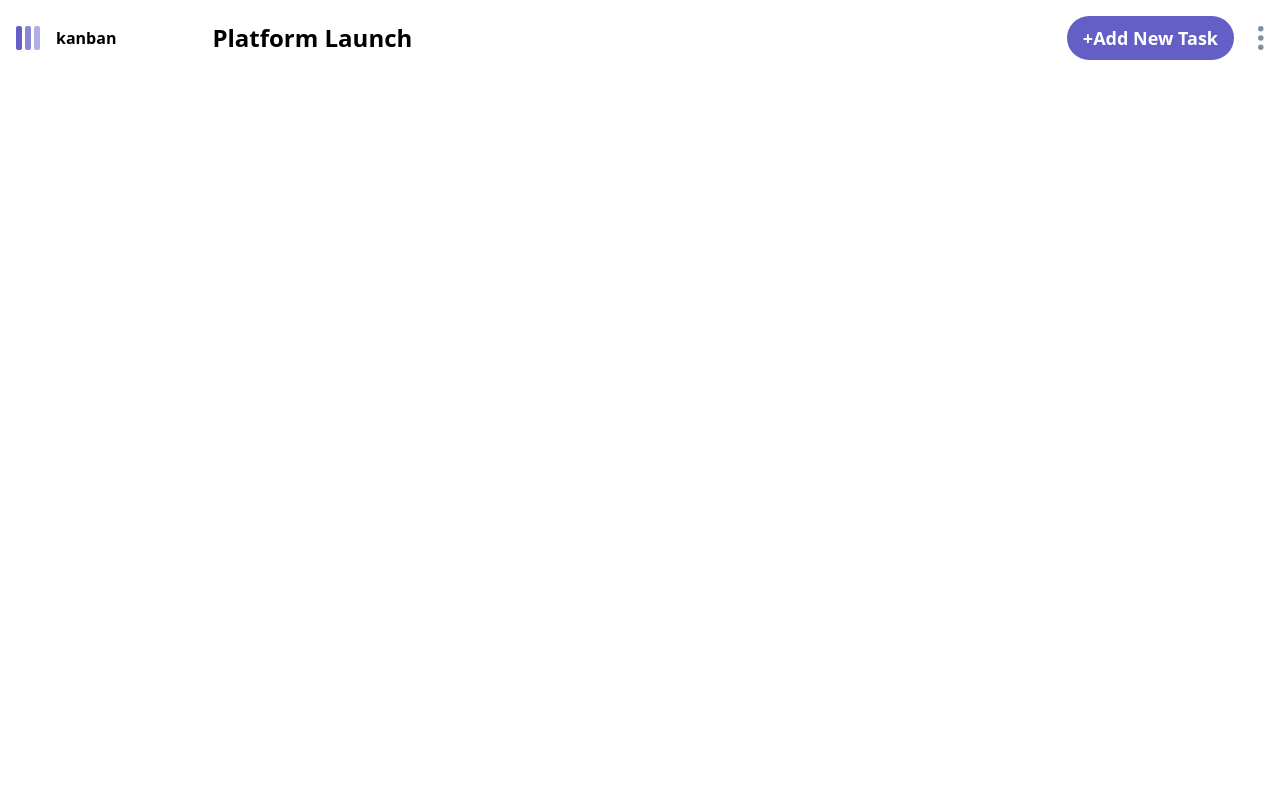
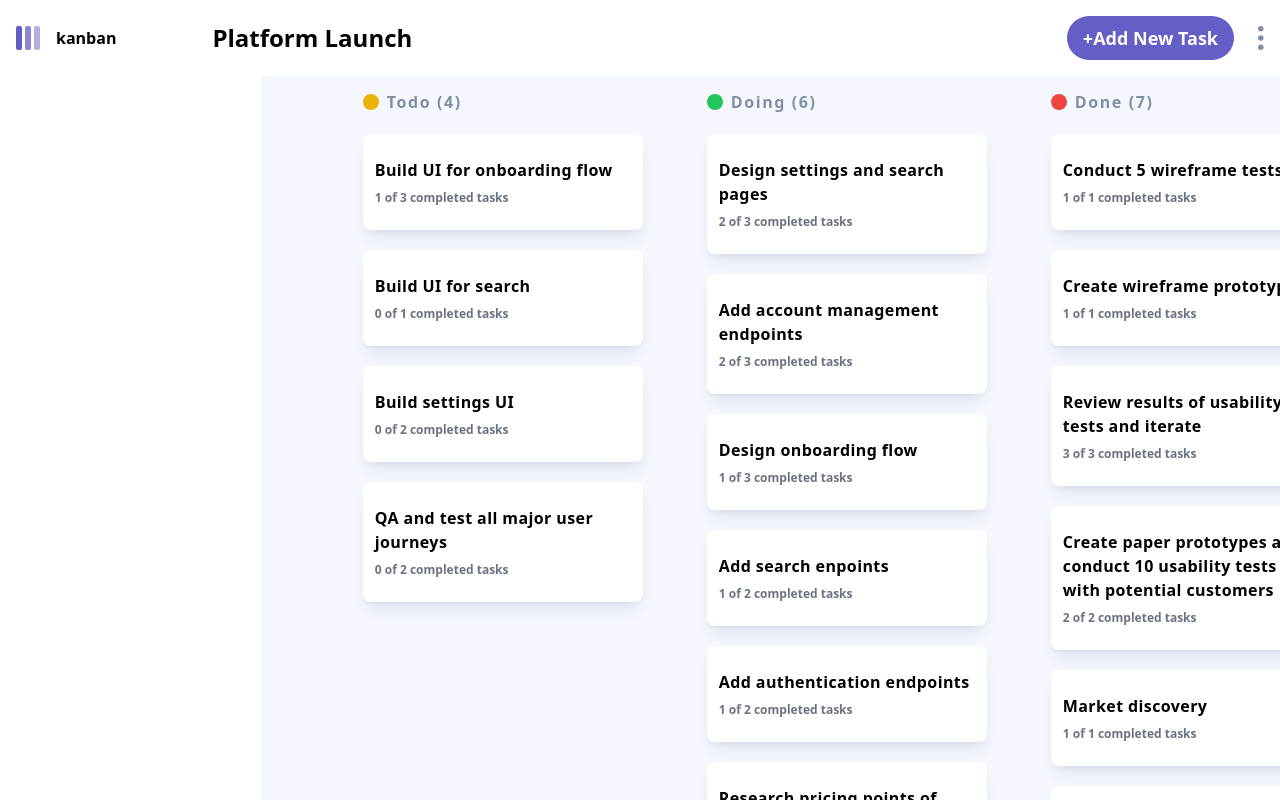
Before and after one commit to bekusha/Task-Manager, a React (Vite) app: page / in a window 1280 px wide. Built offline with nearby package versions, Linux system fonts and the light colour scheme.

Commit message:
render tasks in body

```diff
--- a/package.json
+++ b/package.json
@@ -12,6 +12,7 @@
   "dependencies": {
     "@headlessui/react": "^1.7.15",
     "@reduxjs/toolkit": "^1.9.5",
+    "lodash": "^4.17.21",
     "react": "^18.2.0",
     "react-dom": "^18.2.0",
     "react-redux": "^8.1.1",
--- a/src/App.jsx
+++ b/src/App.jsx
@@ -1,19 +1,38 @@
 import Header from "./component/Header";
 import Center from "./component/Center";
 import { useState } from "react";
+import { useSelector, useDispatch } from "react-redux";
+import boardsSlice from "./redux/bordersSlice";
+import EmptyBoard from "./component/EmptyBoard";
 function App() {
+  const dispatch = useDispatch();
+
+  const boards = useSelector((state) => state.boards);
+  const activeBoard = boards.find((board) => board.isActive);
+
+  if (!activeBoard && boards.length > 0) {
+    dispatch(boardsSlice.actions.setBoardActive({ index: 0 }));
+  }
+
   const [boardModalOpen, setBoardModalOpen] = useState(false);
 
   return (
-    <div className="">
-      {/* Header Section */}
-      <Header
-        boardModalOpen={boardModalOpen}
-        setBoardModalOpen={setBoardModalOpen}
-      />
-
-      {/* Center Section */}
-      <Center />
+    <div className="overflow-hidden overflow-x-scroll ">
+      <>
+        {boards.length > 0 ? (
+          <>
+            <Header
+              boardModalOpen={boardModalOpen}
+              setBoardModalOpen={setBoardModalOpen}
+            />
+            <Center />
+          </>
+        ) : (
+          <>
+            <EmptyBoard type="add" />
+          </>
+        )}
+      </>
     </div>
   );
 }
--- a/src/component/Center.jsx
+++ b/src/component/Center.jsx
@@ -1,7 +1,44 @@
-import React from "react";
+import React, { useEffect } from "react";
+import { useState } from "react";
+import SideBar from "./SideBar";
+import Column from "./Column";
+import { useSelector } from "react-redux";
+const Center = ({ boardModalOpen, setBoardModalOpen }) => {
+  const [windowSize, setWindowSize] = useState([
+    window.innerWidth,
+    window.innerHeight,
+  ]);
 
-const Center = () => {
-  return <div>Center</div>;
+  const [isSideBarOpen, setIsSideBarOpen] = useState(true);
+  const boards = useSelector((state) => state.boards);
+  const board = boards.find((board) => board.isActive === true);
+  const columns = board.columns;
+  useEffect(() => {
+    const handleWindowResize = () => {
+      setWindowSize([window.innerWidth, window.innerHeight]);
+    };
+    window.addEventListener("resize", handleWindowResize);
+    return () => {
+      window.removeEventListener("resize", handleWindowResize);
+    };
+  });
+  return (
+    <div
+      className={
+        windowSize[0] >= 768 && isSideBarOpen
+          ? "bg-[#f4f7fd] scrollbar-hide h-screen flex dark:bg-[#20212c] overflow-x-scroll gap-6 ml-[261px]"
+          : "bg-[#f4f7fd] scrollbar-hide h-screen flex dark:bg-[#20212c] overflow-x-scroll gap-6 "
+      }
+    >
+      {windowSize[0] >= 768 && <SideBar />}
+
+      {/* Columns Section */}
+
+      {columns.map((col, index) => (
+        <Column key={index} colIndex={index} />
+      ))}
+    </div>
+  );
 };
 
 export default Center;
--- /dev/null
+++ b/src/component/Column.jsx
@@ -0,0 +1,42 @@
+import React, { useEffect, useState } from "react";
+import { shuffle } from "lodash";
+import { useDispatch, useSelector } from "react-redux";
+import Task from "./Task";
+
+const Column = ({ colIndex }) => {
+  const colors = [
+    "bg-red-500",
+    " bg-orange-500",
+    "bg-blue-500",
+    "bg-purple-500",
+    "bg-green-500",
+    "bg-indigo-500",
+    "bg-yellow-500",
+    "bg-pink-500",
+    "bg-sky-500",
+  ];
+
+  const [color, setColor] = useState(null);
+  const dispatch = useDispatch();
+  const boards = useSelector((state) => state.boards);
+  const board = boards.find((board) => board.isActive);
+  const col = board.columns.find((col, i) => i === colIndex);
+
+  useEffect(() => {
+    setColor(shuffle(colors).pop());
+  }, [dispatch]);
+
+  return (
+    <div className="scrollbar-hide mx-5 py-[90px] min-w-[280px] ">
+      <p className="font-semibold flex items-center gap-2 tracking-widest md:trancking-[.2em] text-[#828fa3] ">
+        <div className={`rounded-full w-4 h-4 ${color}`} />
+        {col.name} ({col.tasks.length})
+      </p>
+      {col.tasks.map((task, index) => (
+        <Task key={index} taskIndex={index} colIndex={colIndex} />
+      ))}
+    </div>
+  );
+};
+
+export default Column;
--- /dev/null
+++ b/src/component/EmptyBoard.jsx
@@ -0,0 +1,31 @@
+import React, { useState } from "react";
+import AddEditBoardModal from "../modals/AddEditBoardModal";
+
+const EmptyBoard = ({ type }) => {
+  const [isBoardModalOpen, setIsBoardModalOpen] = useState(false);
+  return (
+    <div className="bg-white dark:bg-[#2b2c37] h-screen w-screen flex flex-col items-center justify-center ">
+      <h3 className="text-gray-500 font-bold ">
+        {type === "edit"
+          ? "This board is empty. create a new column to get started"
+          : " There are no boards available. Create a new board to get started "}
+      </h3>
+      <button
+        onClick={() => {
+          setIsBoardModalOpen(true);
+        }}
+        className="w-full items-center max-w-xs font-bold hover:opacity-70 dark:text-white dark:bg-[#635fc7] mt-8 relative text-white bg-[#635fc7] py-2 rounded-full "
+      >
+        {type === "edit" ? "+ Add New Column" : "+ Add New Board"}
+      </button>
+      {isBoardModalOpen && (
+        <AddEditBoardModal
+          type={type}
+          setIsBoardModalOpen={setIsBoardModalOpen}
+        />
+      )}
+    </div>
+  );
+};
+
+export default EmptyBoard;
--- a/src/component/Header.jsx
+++ b/src/component/Header.jsx
@@ -66,7 +66,14 @@
 
         {/* Right side */}
         <div className="flex space-x-4 items-center md:space-x-6">
-          <button className="hidden md:block button">+Add New Task</button>
+          <button
+            onClick={() => {
+              setOpenAddEditTask((state) => !state);
+            }}
+            className="hidden md:block button"
+          >
+            +Add New Task
+          </button>
           <button
             className=" button py-1 px-3 md:hidden"
             onClick={() => {
--- /dev/null
+++ b/src/component/SideBar.jsx
@@ -0,0 +1,7 @@
+import React from "react";
+
+const SideBar = () => {
+  return <div>SideBar</div>;
+};
+
+export default SideBar;
--- /dev/null
+++ b/src/component/Task.jsx
@@ -0,0 +1,45 @@
+import React, { useState } from "react";
+import { useSelector } from "react-redux";
+import TaskModal from "./TaskModal";
+const Task = ({ taskIndex, colIndex }) => {
+  const boards = useSelector((state) => state.boards);
+  const board = boards.find((board) => board.isActive);
+  const columns = board.columns;
+  const col = columns.find((col, i) => i === colIndex);
+  const task = col.tasks.find((task, i) => i === taskIndex);
+
+  const [isTaskModalOpen, setIsTaskModalOpen] = useState(false);
+
+  let completed = 0;
+  let subtasks = task.subtasks;
+  subtasks.forEach((subtask) => {
+    if (subtask.isCompleted) {
+      completed++;
+    }
+  });
+  return (
+    <div>
+      <div
+        onClick={() => {
+          setIsTaskModalOpen(true);
+        }}
+        className="w-[280px] first:my-5 rounded-lg bg-white dark:bg-[#2b2c37] shadow-[#364e7e1a] py-6 px-3 shadow-lg hover:text-[#635fc7] dark:text-white dark:hover:text-[#635fc7] cursor-pointer "
+      >
+        <p className="font-bold tracking-wide ">{task.title}</p>
+        <p className="font-bold text-xs tracing-lighter mt-2 text-gray-500 ">
+          {completed} of {subtasks.length} completed tasks
+        </p>
+      </div>
+      {isTaskModalOpen && (
+        <TaskModal
+          colIndex={colIndex}
+          taskIndex={taskIndex}
+          setIsTaskModalOpen={setIsTaskModalOpen}
+        />
+      )}
+    </div>
+  );
+};
+
+export default Task;
+Task;
--- /dev/null
+++ b/src/component/TaskModal.jsx
@@ -0,0 +1,56 @@
+import React from "react";
+import { useDispatch, useSelector } from "react-redux";
+import { useState } from "react";
+import elipsis from "../assets/icon-vertical-ellipsis.svg";
+import ElipsisMenu from "./ElipsisMenu";
+const TaskModal = ({ colIndex, taskIndex, setIsTaskModalOpen }) => {
+  const dispatch = useDispatch();
+  const boards = useSelector((state) => state.boards);
+  const board = boards.find((board) => board.isActive);
+  const columns = board.columns;
+  const col = columns.find((column, i) => colIndex === i);
+  const task = col.tasks.find((col, i) => taskIndex === i);
+  const subtasks = task.subtasks;
+
+  let completed = 0;
+
+  subtasks.forEach((subtask) => {
+    if (subtask.isCompleted) {
+      completed++;
+    }
+  });
+  const [status, setStatus] = useState(task.status);
+  const [newColIndex, setNewColIndex] = useState(columns.indexOf(col));
+  const [elipsisModalOpen, setElipsisModalOpen] = useState(false);
+
+  const setOpenEditModal = () => {};
+
+  const setOpenDeleteModal = () => {};
+
+  return (
+    <div className="fixed right-0 left-0 top-0 px-2 py-4 overflow-scroll scrollbar-hide z-50 bottom-0 justify-center items-center flex bg-[#00000080]  ">
+      {/* Modal Section */}
+      <div className="scrollbar-hide overflow-y-scroll max-h-[95vh] my-auto bg-white dark:bg-[#2b2c37] text-black dark:text-white font-bold shadow-md shadow-[#364e7e1a] max-w-md mx-auto w-full px-8 py-8 rounded-xl ">
+        <div className="relative flex justify-between w-full items-center ">
+          <h1 className="text-lg">{task.title}</h1>
+          <img
+            onClick={() => {
+              setElipsisModalOpen((state) => !state);
+            }}
+            className="cursor-pointer h-6"
+            src={elipsis}
+          />
+          {elipsisModalOpen && (
+            <ElipsisMenu
+              setOpenEditModal={setOpenEditModal}
+              setOpenDeleteModal={setOpenDeleteModal}
+              type="Task"
+            />
+          )}
+        </div>
+      </div>
+    </div>
+  );
+};
+
+export default TaskModal;
--- a/src/data/data.json
+++ b/src/data/data.json
@@ -2,7 +2,7 @@
   "boards": [
     {
       "name": "Platform Launch",
-      "isActive": true,
+      "isActive": false,
       "columns": [
         {
           "name": "Todo",
--- a/src/main.jsx
+++ b/src/main.jsx
@@ -6,9 +6,7 @@
 import store from "./redux/store.js";
 
 ReactDOM.createRoot(document.getElementById("root")).render(
-  <React.StrictMode>
-    <Provider store={store}>
-      <App />
-    </Provider>
-  </React.StrictMode>
+  <Provider store={store}>
+    <App />
+  </Provider>
 );
--- a/src/modals/AddEditBoardModal.jsx
+++ b/src/modals/AddEditBoardModal.jsx
@@ -4,7 +4,7 @@
 import { useDispatch, useSelector } from "react-redux";
 import boardSlices from "../redux/bordersSlice";
 
-function AddEditBoardModal({ setBoardModalOpen, type }) {
+function AddEditBoardModal({ setIsBoardModalOpen, type }) {
   const [name, setName] = useState("");
   const [isValid, setIsValid] = useState(true);
   const [isFirstLoad, setIsFirstLoad] = useState(false);
@@ -55,7 +55,7 @@
   };
 
   const onSubmit = (type) => {
-    setBoardModalOpen(false);
+    setIsBoardModalOpen(false);
     if (type === "add") {
       dispatch(boardSlices.actions.addBoard({ name, newColumns }));
     } else {
```
Also changed, not shown: 1 other file (tests, documents, lock files or other folders).
